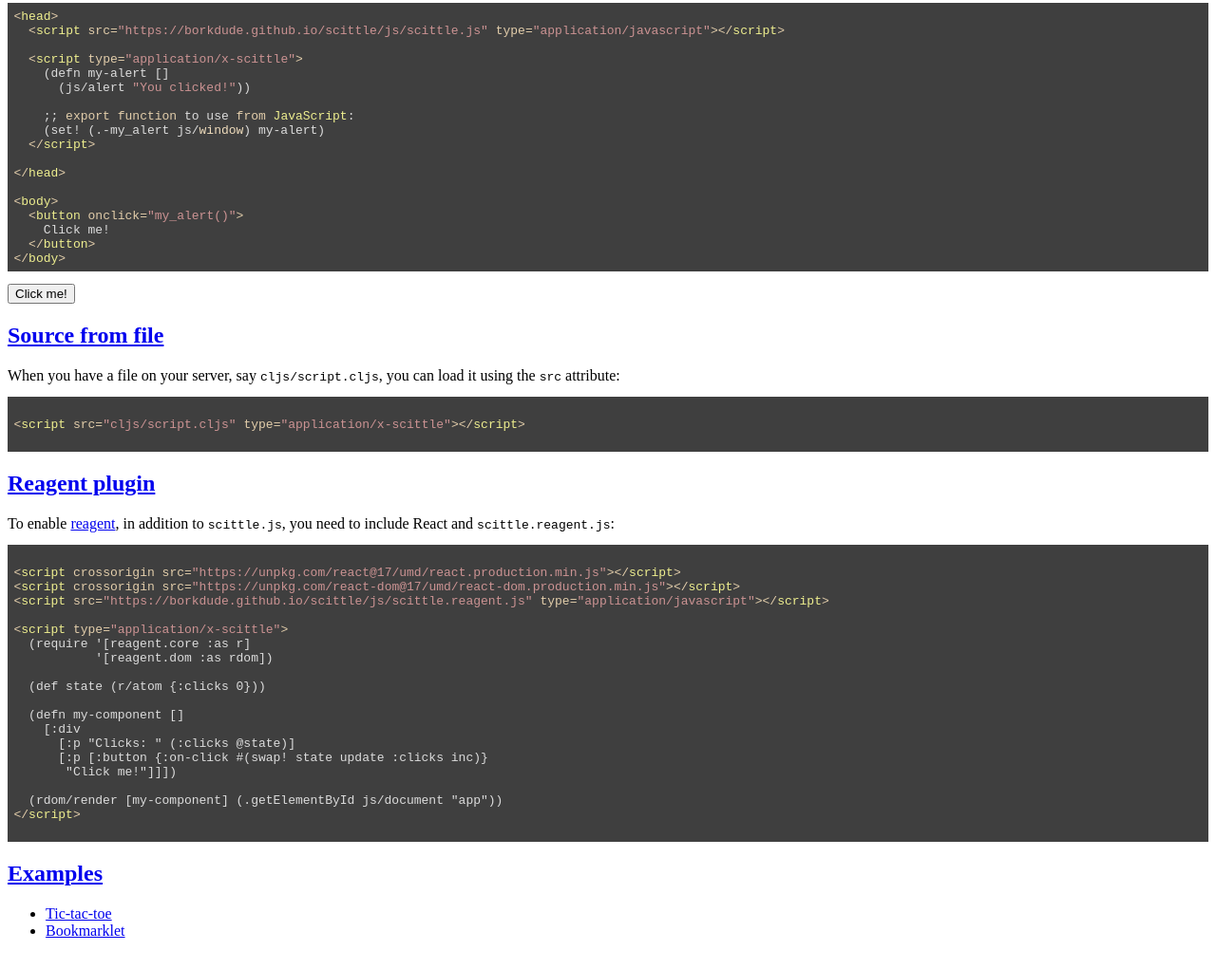
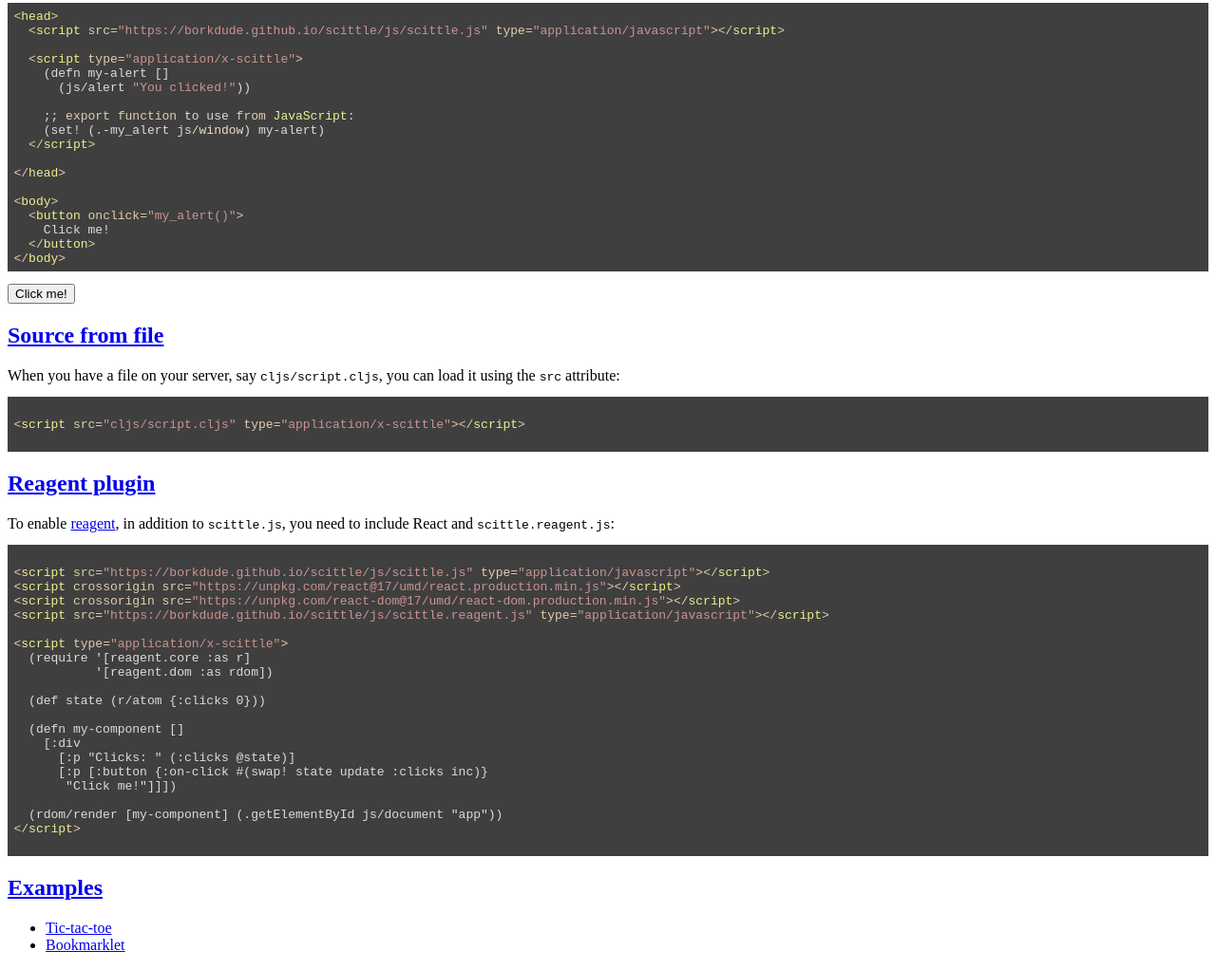
Before and after one commit to babashka/scittle, a plain HTML site: page resources/public/index.html in a window 1280 px wide. Shown: the part 391-1412 px from the top of the page at 95% size. Drawn offline with nearby package versions, Linux system fonts and the light colour scheme; a script that the page names is missing.

Commit message:
Update sci and links

```diff
--- a/resources/public/index.html
+++ b/resources/public/index.html
@@ -98,6 +98,7 @@
     and <tt>scittle.reagent.js</tt>:
 
     <pre><code class="html">
+&lt;script src=&quot;https://borkdude.github.io/scittle/js/scittle.js&quot; type=&quot;application/javascript&quot;&gt;&lt;/script&gt;
 &lt;script crossorigin src=&quot;https://unpkg.com/react@17/umd/react.production.min.js&quot;&gt;&lt;/script&gt;
 &lt;script crossorigin src=&quot;https://unpkg.com/react-dom@17/umd/react-dom.production.min.js&quot;&gt;&lt;/script&gt;
 &lt;script src=&quot;https://borkdude.github.io/scittle/js/scittle.reagent.js&quot; type=&quot;application/javascript&quot;&gt;&lt;/script&gt;
```
Also changed, not shown: 1 other file.
